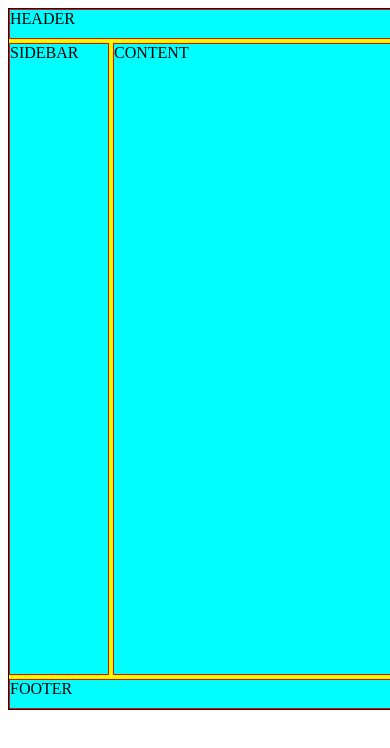
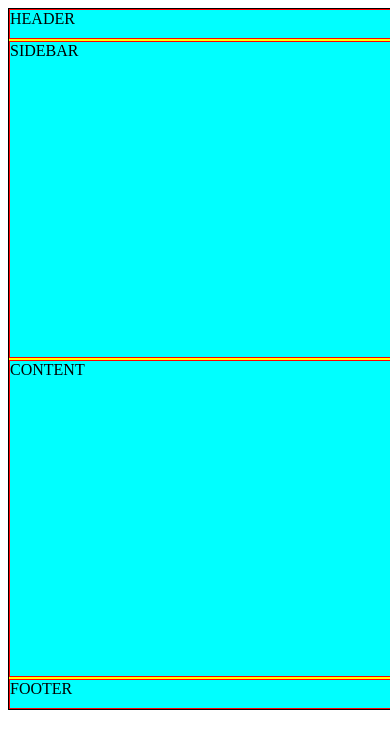
Before and after one commit to dhruvgoe/Blog-Website-Layout, a plain HTML site: page index.html in a window 390 px wide. Shown: the top 748 px of the page. Drawn offline with Linux system fonts and the light colour scheme.

Commit message:
Responsiveness Updated

```diff
--- a/style.css
+++ b/style.css
@@ -32,3 +32,18 @@
 #footer{
     grid-area: ft;
 }
+@media(max-width:500px)
+    {
+        .container{
+            grid-template-rows: 30px 1fr 1fr 30px;
+            grid-template-columns: 1fr;
+
+            grid-gap: 2px;
+
+            grid-template-areas:
+            "hd "
+            "side"
+            "main"
+            "ft";
+        }
+    }
```
